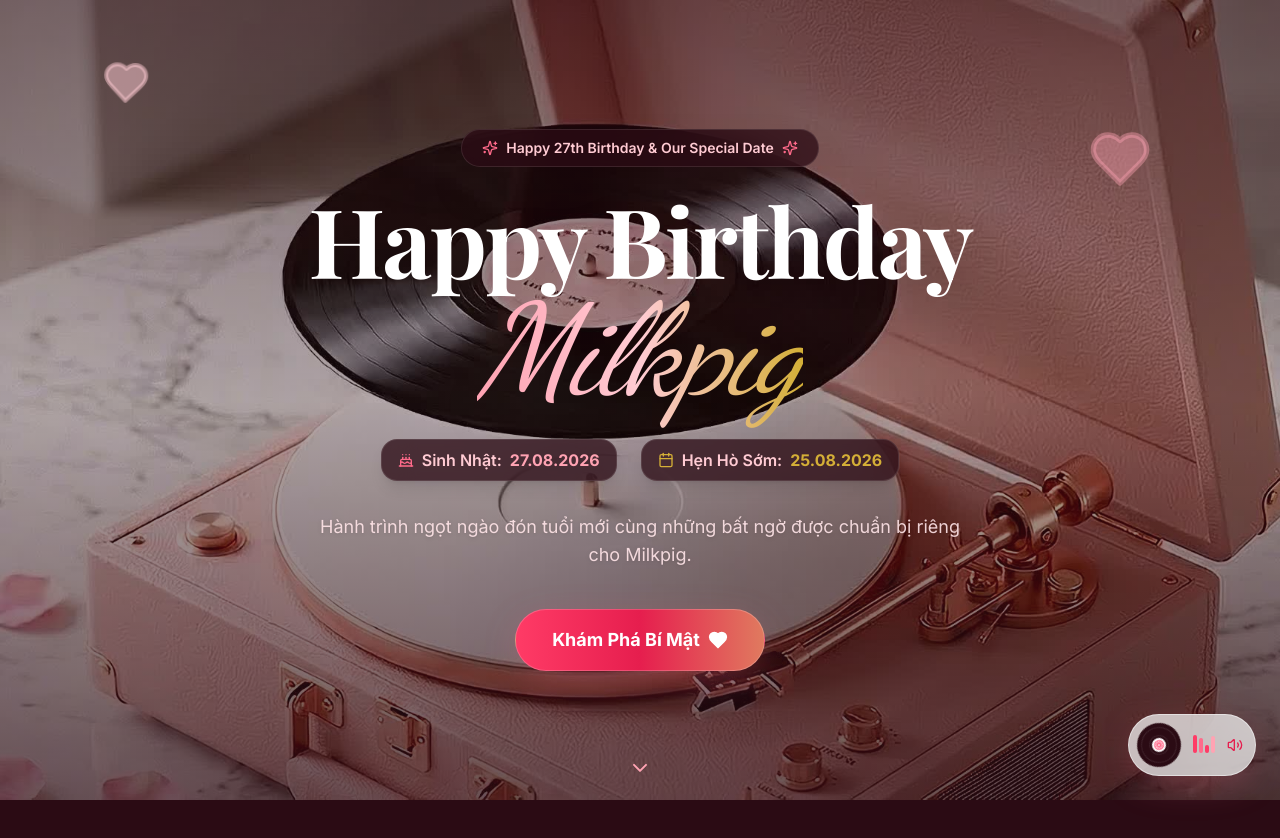
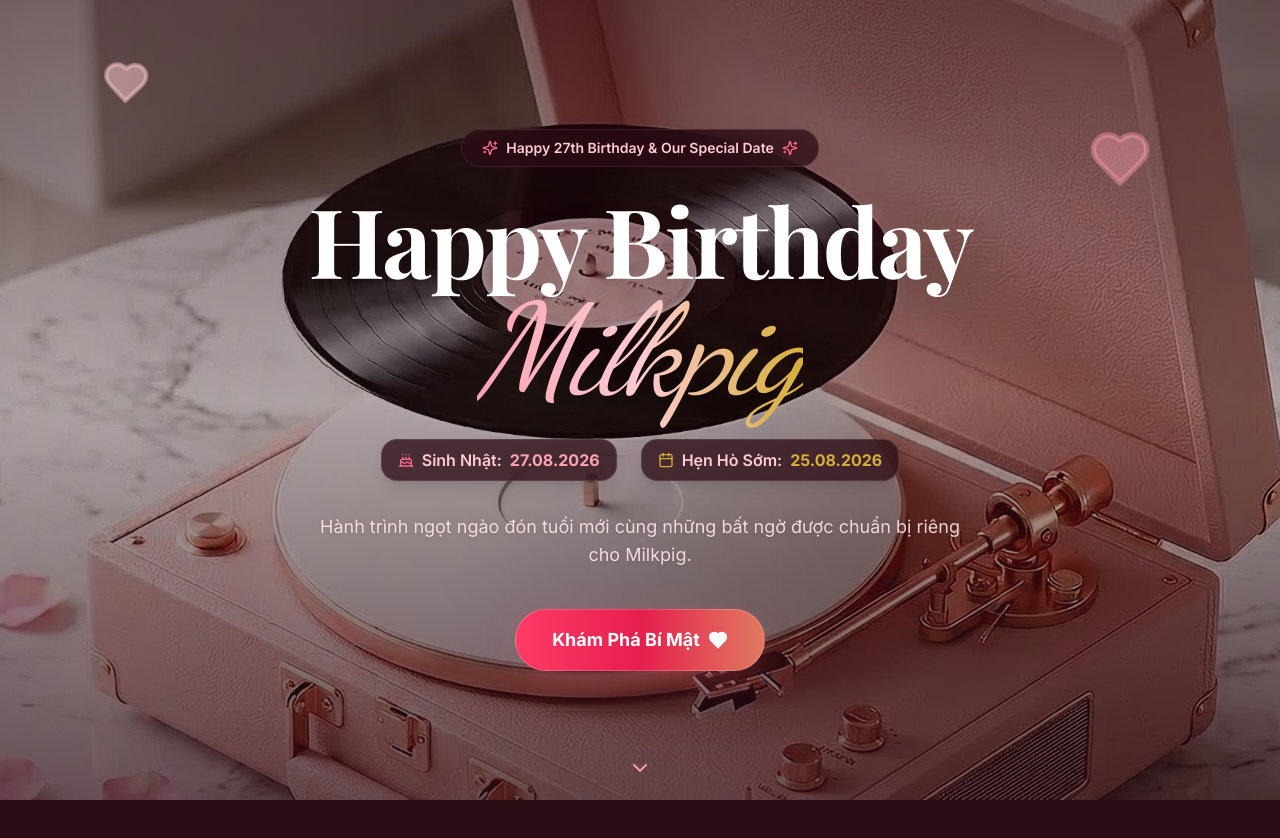
Before and after one commit to realleesan/Birthday_Milkpig_270826, a Next.js app: page / in a window 1280 px wide. Shown: the top 838 px of the page. Built offline with nearby package versions, Linux system fonts and the light colour scheme; a web font is replaced by a local one.

Commit message:
Completely remove bottom right music widget and enable instant background audio playback on scroll interaction

```diff
--- a/src/components/MusicPlayer.tsx
+++ b/src/components/MusicPlayer.tsx
@@ -1,98 +1,64 @@
 'use client';
 
-import React, { useState, useEffect, useRef } from 'react';
-import { Music, Volume2, VolumeX, Disc } from 'lucide-react';
-import { motion } from 'framer-motion';
+import React, { useEffect, useRef } from 'react';
 
 interface MusicPlayerProps {
   audioUrl: string;
-  songTitle?: string;
   autoPlayTrigger?: boolean;
 }
 
 export default function MusicPlayer({ audioUrl, autoPlayTrigger = false }: MusicPlayerProps) {
-  const [isPlaying, setIsPlaying] = useState(false);
-  const [isMuted, setIsMuted] = useState(false);
   const audioRef = useRef<HTMLAudioElement | null>(null);
+  const hasPlayedRef = useRef<boolean>(false);
 
-  useEffect(() => {
-    if (autoPlayTrigger && audioRef.current && !isPlaying) {
+  const playAudio = () => {
+    if (audioRef.current && !hasPlayedRef.current) {
       audioRef.current.play().then(() => {
-        setIsPlaying(true);
+        hasPlayedRef.current = true;
       }).catch(err => {
-        console.log('Autoplay prevented by browser:', err);
-      });
-    }
-  }, [autoPlayTrigger, isPlaying]);
-
-  const togglePlay = () => {
-    if (!audioRef.current) return;
-    if (isPlaying) {
-      audioRef.current.pause();
-      setIsPlaying(false);
-    } else {
-      audioRef.current.play().then(() => {
-        setIsPlaying(true);
-      }).catch(err => {
-        console.log('Play error:', err);
+        console.log('Autoplay waiting for user interaction:', err);
       });
     }
   };
 
-  const toggleMute = () => {
-    if (!audioRef.current) return;
-    audioRef.current.muted = !isMuted;
-    setIsMuted(!isMuted);
-  };
+  // 1. Trigger when autoPlayTrigger prop is activated (e.g. scrolling past 80 frames or clicking button)
+  useEffect(() => {
+    if (autoPlayTrigger) {
+      playAudio();
+    }
+  }, [autoPlayTrigger]);
+
+  // 2. Global user interaction listener to unlock audio on first scroll / click / touch
+  useEffect(() => {
+    const handleFirstUserInteraction = () => {
+      if (audioRef.current && hasPlayedRef.current) return;
+
+      // Attempt play on any scroll or touch
+      if (audioRef.current) {
+        audioRef.current.play().then(() => {
+          hasPlayedRef.current = true;
+          // Remove event listeners once playing
+          window.removeEventListener('scroll', handleFirstUserInteraction);
+          window.removeEventListener('click', handleFirstUserInteraction);
+          window.removeEventListener('touchstart', handleFirstUserInteraction);
+        }).catch(() => {
+          // Keep listening until browser allows play
+        });
+      }
+    };
+
+    window.addEventListener('scroll', handleFirstUserInteraction, { passive: true });
+    window.addEventListener('click', handleFirstUserInteraction);
+    window.addEventListener('touchstart', handleFirstUserInteraction);
+
+    return () => {
+      window.removeEventListener('scroll', handleFirstUserInteraction);
+      window.removeEventListener('click', handleFirstUserInteraction);
+      window.removeEventListener('touchstart', handleFirstUserInteraction);
+    };
+  }, []);
 
   return (
-    <>
-      <audio ref={audioRef} src={audioUrl} loop preload="auto" />
-
-      {/* Minimal Floating Vinyl Player (No Text Tooltips) */}
-      <div className="fixed bottom-6 right-6 z-50 flex items-center gap-3">
-        <motion.div
-          whileHover={{ scale: 1.08 }}
-          whileTap={{ scale: 0.95 }}
-          className="relative flex items-center p-2 rounded-full glass-card border border-romantic-300/60 shadow-romantic-glow cursor-pointer"
-          onClick={togglePlay}
-        >
-          {/* Vinyl Record */}
-          <div className={`relative w-11 h-11 rounded-full bg-darkWine flex items-center justify-center shadow-inner overflow-hidden ${isPlaying ? 'animate-spin-slow' : ''}`}>
-            <div className="absolute inset-1 rounded-full border border-white/10"></div>
-            <div className="absolute inset-3 rounded-full border border-white/10"></div>
-            <div className="w-3.5 h-3.5 rounded-full bg-romantic-400 border-2 border-white flex items-center justify-center">
-              <Disc className="w-2 h-2 text-white" />
-            </div>
-          </div>
-
-          {/* Equalizer Bars or Play Icon */}
-          <div className="ml-3 mr-1 flex items-center gap-1">
-            {isPlaying ? (
-              <div className="flex items-end gap-0.5 h-4">
-                <span className="w-1 bg-romantic-500 rounded-full animate-wave-1"></span>
-                <span className="w-1 bg-romantic-400 rounded-full animate-wave-2"></span>
-                <span className="w-1 bg-romantic-500 rounded-full animate-wave-3"></span>
-                <span className="w-1 bg-romantic-300 rounded-full animate-wave-4"></span>
-              </div>
-            ) : (
-              <Music className="w-4 h-4 text-romantic-500" />
-            )}
-          </div>
-
-          {/* Mute toggle option */}
-          <button
-            onClick={(e) => {
-              e.stopPropagation();
-              toggleMute();
-            }}
-            className="p-1 text-romantic-600 hover:text-romantic-800 transition-colors ml-1"
-            title={isMuted ? 'Bật tiếng' : 'Tắt tiếng'}
-          >
-            {isMuted ? <VolumeX className="w-4 h-4" /> : <Volume2 className="w-4 h-4" />}
-          </button>
-        </motion.div>
-      </div>
-    </>
+    <audio ref={audioRef} src={audioUrl} loop preload="auto" />
   );
 }
```
